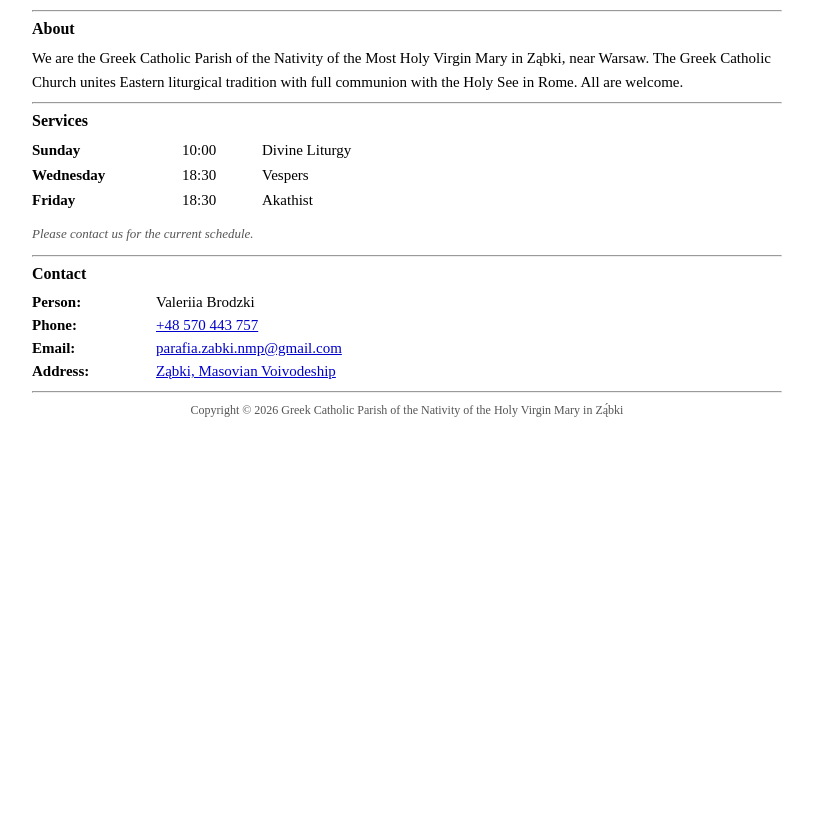
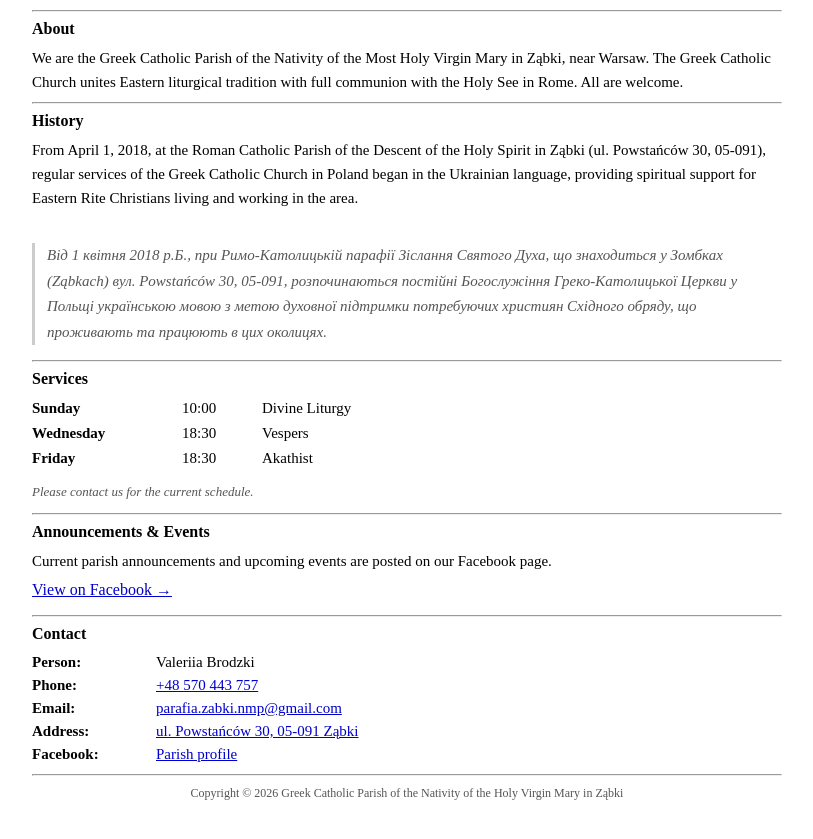
Before and after one commit to oleksandrserkov/parafia-zabki, a Next.js app: page / in a window 1280 px wide. Shown: the part 483-1322 px from the top of the page, without its empty margins (233-1046 px from the left). Before the commit the page ends 953 px from the top, so only its background shows below. Built offline with nearby package versions, Linux system fonts and the light colour scheme.

Commit message:
Add history, Facebook link, events section, full address

```diff
--- a/app/page.js
+++ b/app/page.js
@@ -4,8 +4,8 @@ import { useState, useEffect } from 'react'
 import Image from 'next/image'
 import styles from './page.module.css'
 
-const MAPS_URL =
-  'https://maps.google.com/?q=Parafia+Greckokatolicka+Narodzenia+NMP+Zabki+Polska'
+const FB_URL = 'https://www.facebook.com/people/Parafia-greckokatolicka-pw-narodzenia-NMP-w-Z%C4%85bkach/61556733593364/'
+const MAPS_URL = 'https://maps.google.com/?q=ul.+Powsta%C5%84c%C3%B3w+30+Z%C4%85bki+Polska'
 
 const CONTENT = {
   pl: {
@@ -16,6 +16,11 @@ const CONTENT = {
       heading: 'O Parafii',
       text: 'Jesteśmy parafią greckokatolicką pw. Narodzenia Najświętszej Maryi Panny w Ząbkach koło Warszawy. Kościół greckokatolicki łączy wschodnią tradycję liturgiczną z jednością ze Stolicą Apostolską w Rzymie. Zapraszamy wszystkich.',
     },
+    history: {
+      heading: 'Historia',
+      text: 'Od 1 kwietnia 2018 r., przy Parafii Rzymskokatolickiej Zesłania Ducha Świętego w Ząbkach (ul. Powstańców 30, 05-091), rozpoczęły się stałe nabożeństwa Kościoła Greckokatolickiego w Polsce w języku ukraińskim, w celu duchowego wsparcia chrześcijan obrządku wschodniego zamieszkałych i pracujących w tych okolicach.',
+      ukrainian: 'Від 1 квітня 2018 р.Б., при Римо-Католицькій парафії Зіслання Святого Духа, що знаходиться у Зомбках (Ząbkach) вул. Powstańców 30, 05-091, розпочинаються постійні Богослужіння Греко-Католицької Церкви у Польщі українською мовою з метою духовної підтримки потребуючих християн Східного обряду, що проживають та працюють в цих околицях.',
+    },
     services: {
       heading: 'Nabożeństwa',
       schedule: [
@@ -25,13 +30,19 @@ const CONTENT = {
       ],
       note: 'W sprawie aktualnego harmonogramu prosimy o kontakt.',
     },
+    events: {
+      heading: 'Ogłoszenia i wydarzenia',
+      text: 'Aktualne ogłoszenia i wydarzenia parafialne znajdziesz na naszej stronie na Facebooku.',
+      linkLabel: 'Zobacz na Facebooku →',
+    },
     contact: {
       heading: 'Kontakt',
       rows: [
         { label: 'Osoba:', value: 'Valeriia Brodzki', href: null },
         { label: 'Tel:', value: '+48 570 443 757', href: 'tel:+48570443757' },
         { label: 'E-mail:', value: 'parafia.zabki.nmp@gmail.com', href: 'mailto:parafia.zabki.nmp@gmail.com' },
-        { label: 'Adres:', value: 'Ząbki, woj. mazowieckie', href: MAPS_URL },
+        { label: 'Adres:', value: 'ul. Powstańców 30, 05-091 Ząbki', href: MAPS_URL },
+        { label: 'Facebook:', value: 'Profil parafii', href: FB_URL },
       ],
     },
     footer: 'Copyright © 2026 Parafia Greckokatolicka pw. Narodzenia NMP w Ząbkach',
@@ -44,6 +55,11 @@ const CONTENT = {
       heading: 'About',
       text: 'We are the Greek Catholic Parish of the Nativity of the Most Holy Virgin Mary in Ząbki, near Warsaw. The Greek Catholic Church unites Eastern liturgical tradition with full communion with the Holy See in Rome. All are welcome.',
     },
+    history: {
+      heading: 'History',
+      text: 'From April 1, 2018, at the Roman Catholic Parish of the Descent of the Holy Spirit in Ząbki (ul. Powstańców 30, 05-091), regular services of the Greek Catholic Church in Poland began in the Ukrainian language, providing spiritual support for Eastern Rite Christians living and working in the area.',
+      ukrainian: 'Від 1 квітня 2018 р.Б., при Римо-Католицькій парафії Зіслання Святого Духа, що знаходиться у Зомбках (Ząbkach) вул. Powstańców 30, 05-091, розпочинаються постійні Богослужіння Греко-Католицької Церкви у Польщі українською мовою з метою духовної підтримки потребуючих християн Східного обряду, що проживають та працюють в цих околицях.',
+    },
     services: {
       heading: 'Services',
       schedule: [
@@ -53,16 +69,22 @@ const CONTENT = {
       ],
       note: 'Please contact us for the current schedule.',
     },
+    events: {
+      heading: 'Announcements & Events',
+      text: 'Current parish announcements and upcoming events are posted on our Facebook page.',
+      linkLabel: 'View on Facebook →',
+    },
     contact: {
       heading: 'Contact',
       rows: [
         { label: 'Person:', value: 'Valeriia Brodzki', href: null },
         { label: 'Phone:', value: '+48 570 443 757', href: 'tel:+48570443757' },
         { label: 'Email:', value: 'parafia.zabki.nmp@gmail.com', href: 'mailto:parafia.zabki.nmp@gmail.com' },
-        { label: 'Address:', value: 'Ząbki, Masovian Voivodeship', href: MAPS_URL },
+        { label: 'Address:', value: 'ul. Powstańców 30, 05-091 Ząbki', href: MAPS_URL },
+        { label: 'Facebook:', value: 'Parish profile', href: FB_URL },
       ],
     },
-    footer: 'Copyright © 2026 Greek Catholic Parish of the Nativity of the Holy Virgin Mary in Zą́bki',
+    footer: 'Copyright © 2026 Greek Catholic Parish of the Nativity of the Holy Virgin Mary in Ząbki',
   },
 }
 
@@ -115,6 +137,13 @@ export default function Home() {
 
       <hr />
 
+      <h2 className={styles.sectionTitle}>{c.history.heading}</h2>
+      <p className={styles.bodyText}>{c.history.text}</p>
+      <br />
+      <p className={styles.ukrainian}>{c.history.ukrainian}</p>
+
+      <hr />
+
       <h2 className={styles.sectionTitle}>{c.services.heading}</h2>
       <table className={styles.schedule}>
         <tbody>
@@ -131,6 +160,14 @@ export default function Home() {
 
       <hr />
 
+      <h2 className={styles.sectionTitle}>{c.events.heading}</h2>
+      <p className={styles.bodyText}>{c.events.text}</p>
+      <p style={{ marginTop: '8px' }}>
+        <a href={FB_URL} target="_blank" rel="noopener noreferrer">{c.events.linkLabel}</a>
+      </p>
+
+      <hr />
+
       <h2 className={styles.sectionTitle}>{c.contact.heading}</h2>
       <table className={styles.contactTable}>
         <tbody>
@@ -139,7 +176,7 @@ export default function Home() {
               <td>{row.label}</td>
               <td>
                 {row.href
-                  ? <a href={row.href} target={row.href.startsWith('mailto') ? undefined : '_blank'} rel="noopener noreferrer">{row.value}</a>
+                  ? <a href={row.href} target={row.href.startsWith('mailto') || row.href.startsWith('tel') ? undefined : '_blank'} rel="noopener noreferrer">{row.value}</a>
                   : row.value}
               </td>
             </tr>
--- a/app/page.module.css
+++ b/app/page.module.css
@@ -107,6 +107,15 @@
   width: 70px;
 }
 
+.ukrainian {
+  font-size: 15px;
+  line-height: 1.7;
+  color: #555555;
+  font-style: italic;
+  border-left: 3px solid #cccccc;
+  padding-left: 12px;
+}
+
 .scheduleNote {
   font-size: 13px;
   color: #555555;
```
